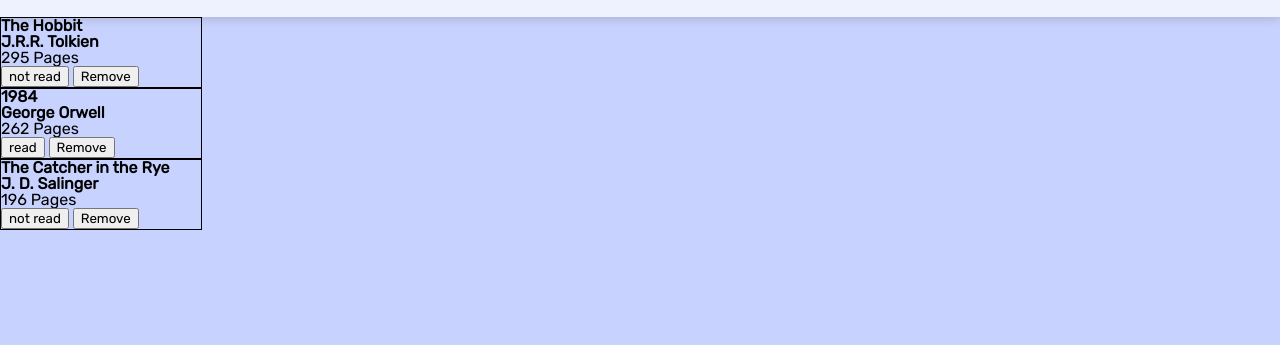
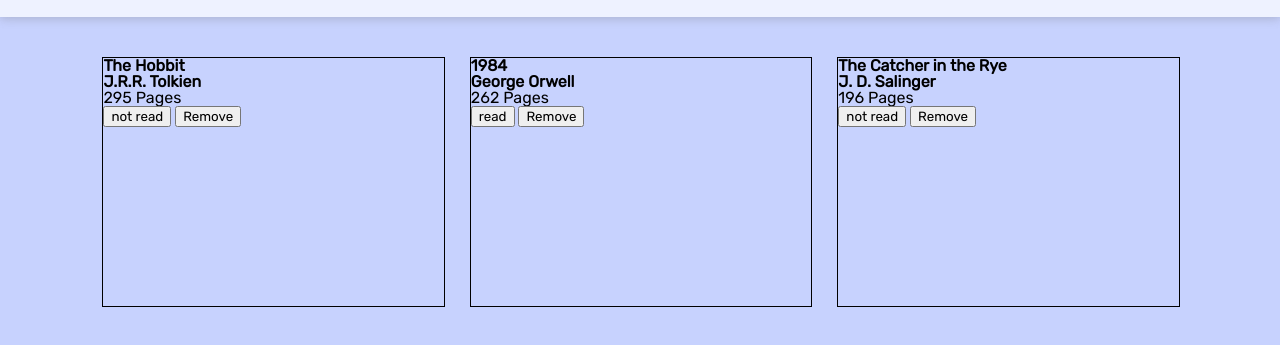
Before and after one commit to mikeanes/odin-library, a plain HTML site: page index.html in a window 1280 px wide. Shown: the part 93-438 px from the top of the page. Drawn offline with Linux system fonts and the light colour scheme.

Commit message:
added book items skeleton grid layout

```diff
--- a/index.html
+++ b/index.html
@@ -34,7 +34,9 @@
             </div>
         </header>
 
-        <p id="tempDisplay"></p>
+        <div id="tempDisplay">
+
+        </div>
     </div>
 </body>
 <script src="script.js"></script>
--- a/script.js
+++ b/script.js
@@ -53,8 +53,8 @@
 function displayBooks(){
     tempDisplay.textContent = "";
     myLibrary.forEach(function(book, index){
-        const listItem = document.createElement('p');
-        listItem.classList.add('border');
+        const listItem = document.createElement('div');
+        listItem.classList.add('book-item');
 
         listItem.innerHTML =
             `<h2>${book.title}</h2>
--- a/style.css
+++ b/style.css
@@ -160,11 +160,17 @@
     background: none;
   }
 
+.container>div{
+    padding: 2.5rem 8vw;
+    display: grid;
+    gap: 1.7rem;
+    grid-template-columns: repeat(auto-fit, minmax(300px, 1fr));
+    grid-template-rows: 250px;
+    grid-auto-rows: 250px;
+}
 
-
-
-.border{
-    width: 200px;
+.book-item{
+    width: 100%;
     border: 1px solid black;
 }
 
```
